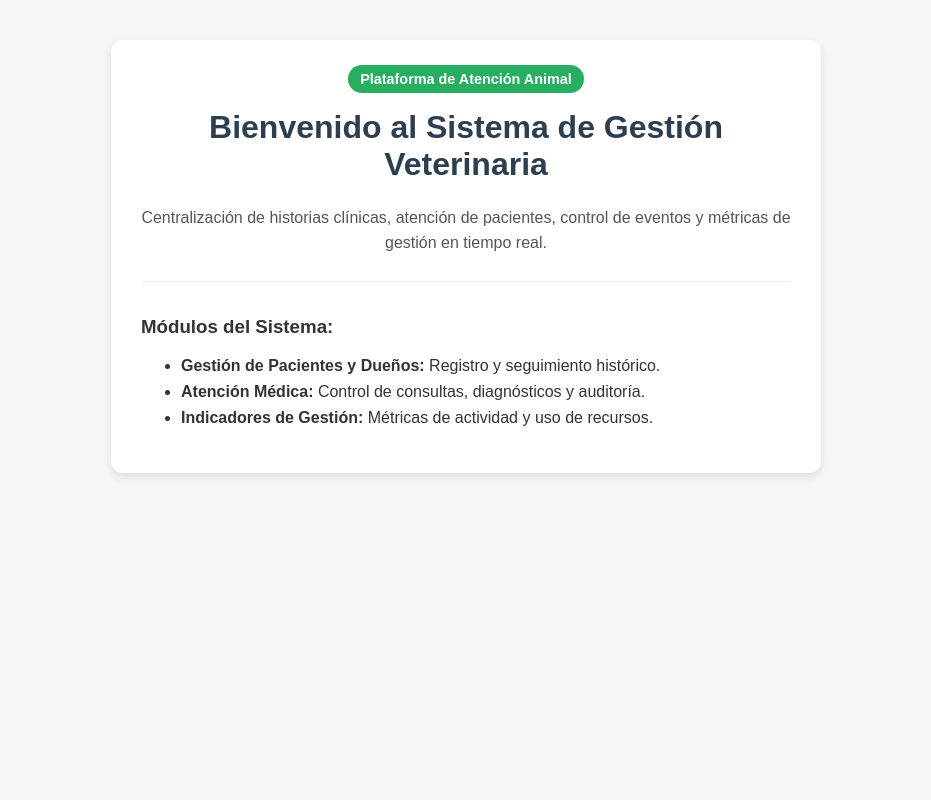
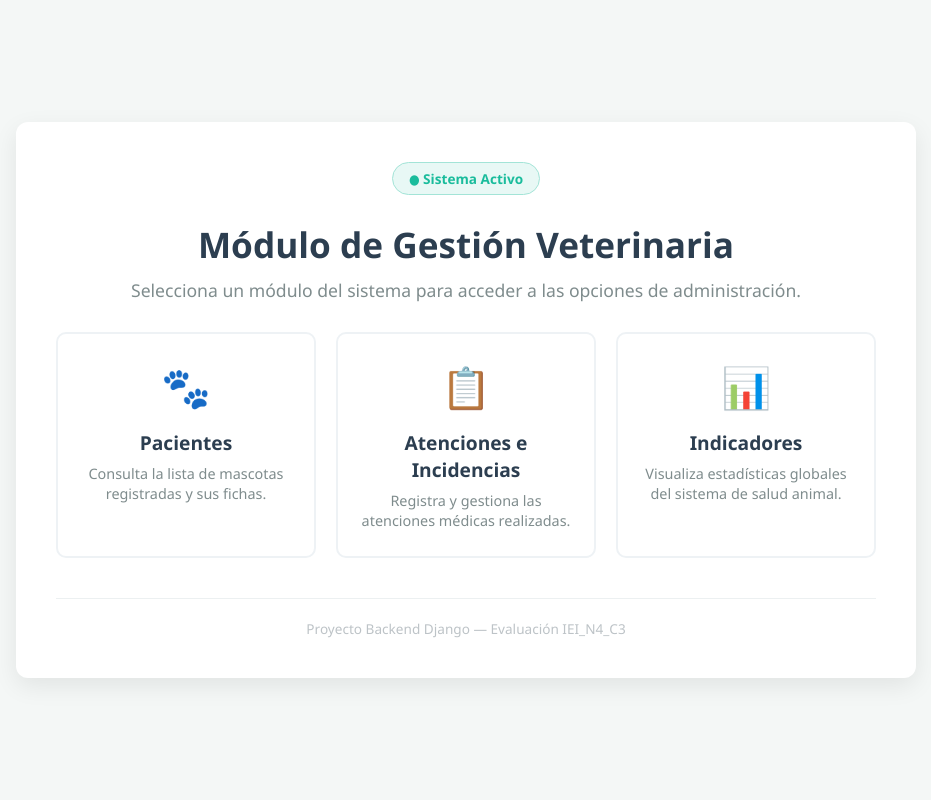
Before and after one commit to ArrayList05/Proyecto-Backend-IEI-N4-C3, a Django app: page / in a window 1280 px wide. Shown: the whole page, without its empty margins (174-1105 px from the left). Run offline with Django 5.2, Linux system fonts and the light colour scheme.

Commit message:
Bienvenida corregida

```diff
--- a/drf/settings.py
+++ b/drf/settings.py
@@ -25,7 +25,7 @@ SECRET_KEY = 'django-insecure-rse-91g&c45)54g+0-q3^_$9@#^dg-g30@*fyur_xo&wk7cg!m
 # SECURITY WARNING: don't run with debug turned on in production!
 DEBUG = True
 
-ALLOWED_HOSTS = ['127.0.0.1', 'localhost', 'localhost:8000']
+ALLOWED_HOSTS = ['127.0.0.1', 'localhost', '*']
 
 
 # Application definition
--- a/incidencias/templates/bienvenida.html
+++ b/incidencias/templates/bienvenida.html
@@ -3,31 +3,145 @@
 <head>
     <meta charset="UTF-8">
     <meta name="viewport" content="width=device-width, initial-scale=1.0">
-    <title>Sistema de Gestión Veterinaria</title>
+    <title>Sistema Veterinario | Inicio</title>
     <style>
-        body { font-family: Arial, sans-serif; background-color: #f4f7f6; margin: 0; padding: 40px; text-align: center; color: #333; }
-        .card { background: white; max-width: 650px; margin: 0 auto; padding: 30px; border-radius: 12px; box-shadow: 0 4px 10px rgba(0,0,0,0.1); }
-        h1 { color: #2c3e50; }
-        p { line-height: 1.6; color: #555; }
-        .badge { background: #27ae60; color: white; padding: 6px 12px; border-radius: 20px; font-weight: bold; font-size: 0.9em; }
-        .features { text-align: left; margin-top: 25px; border-top: 1px solid #eee; padding-top: 15px; }
-        .features li { margin-bottom: 8px; }
+        * {
+            box-sizing: border-box;
+            margin: 0;
+            padding: 0;
+            font-family: 'Segoe UI', Tahoma, Geneva, Verdana, sans-serif;
+        }
+
+        body {
+            background-color: #f4f7f6;
+            color: #333;
+            display: flex;
+            justify-content: center;
+            align-items: center;
+            min-height: 100vh;
+            padding: 20px;
+        }
+
+        .container {
+            max-width: 900px;
+            width: 100%;
+            background: #ffffff;
+            border-radius: 12px;
+            box-shadow: 0 8px 24px rgba(0, 0, 0, 0.08);
+            padding: 40px;
+            text-align: center;
+        }
+
+        .header h1 {
+            color: #2c3e50;
+            font-size: 2.2rem;
+            margin-bottom: 10px;
+        }
+
+        .header p {
+            color: #7f8c8d;
+            font-size: 1.1rem;
+            margin-bottom: 30px;
+        }
+
+        .badge {
+            display: inline-block;
+            background-color: #e8f8f5;
+            color: #1abc9c;
+            padding: 6px 16px;
+            border-radius: 20px;
+            font-size: 0.85rem;
+            font-weight: bold;
+            margin-bottom: 25px;
+            border: 1px solid #a3e4d7;
+        }
+
+        .grid-menu {
+            display: grid;
+            grid-template-columns: repeat(auto-fit, minmax(240px, 1fr));
+            gap: 20px;
+            margin-top: 20px;
+        }
+
+        .card {
+            background: #ffffff;
+            border: 2px solid #eef2f5;
+            border-radius: 10px;
+            padding: 25px 20px;
+            text-decoration: none;
+            color: #333;
+            transition: all 0.3s ease;
+            display: flex;
+            flex-direction: column;
+            align-items: center;
+        }
+
+        .card:hover {
+            transform: translateY(-5px);
+            border-color: #3498db;
+            box-shadow: 0 10px 20px rgba(52, 152, 219, 0.15);
+        }
+
+        .card-icon {
+            font-size: 2.5rem;
+            margin-bottom: 15px;
+        }
+
+        .card-title {
+            font-size: 1.2rem;
+            font-weight: 600;
+            color: #2c3e50;
+            margin-bottom: 8px;
+        }
+
+        .card-desc {
+            font-size: 0.9rem;
+            color: #7f8c8d;
+            line-height: 1.4;
+        }
+
+        .footer {
+            margin-top: 40px;
+            font-size: 0.85rem;
+            color: #bdc3c7;
+            border-top: 1px solid #ecf0f1;
+            padding-top: 20px;
+        }
     </style>
 </head>
 <body>
-    <div class="card">
-        <span class="badge">Plataforma de Atención Animal</span>
-        <h1>Bienvenido al Sistema de Gestión Veterinaria</h1>
-        <p>Centralización de historias clínicas, atención de pacientes, control de eventos y métricas de gestión en tiempo real.</p>
 
-        <div class="features">
-            <h3>Módulos del Sistema:</h3>
-            <ul>
-                <li><strong>Gestión de Pacientes y Dueños:</strong> Registro y seguimiento histórico.</li>
-                <li><strong>Atención Médica:</strong> Control de consultas, diagnósticos y auditoría.</li>
-                <li><strong>Indicadores de Gestión:</strong> Métricas de actividad y uso de recursos.</li>
-            </ul>
+    <div class="container">
+        <div class="header">
+            <span class="badge">● Sistema Activo</span>
+            <h1>Módulo de Gestión Veterinaria</h1>
+            <p>Selecciona un módulo del sistema para acceder a las opciones de administración.</p>
+        </div>
+
+        <div class="grid-menu">
+            <a href="#" class="card">
+                <div class="card-icon">🐾</div>
+                <div class="card-title">Pacientes</div>
+                <div class="card-desc">Consulta la lista de mascotas registradas y sus fichas.</div>
+            </a>
+
+            <a href="#" class="card">
+                <div class="card-icon">📋</div>
+                <div class="card-title">Atenciones e Incidencias</div>
+                <div class="card-desc">Registra y gestiona las atenciones médicas realizadas.</div>
+            </a>
+
+            <a href="#" class="card">
+                <div class="card-icon">📊</div>
+                <div class="card-title">Indicadores</div>
+                <div class="card-desc">Visualiza estadísticas globales del sistema de salud animal.</div>
+            </a>
+        </div>
+
+        <div class="footer">
+            <p>Proyecto Backend Django — Evaluación IEI_N4_C3</p>
         </div>
     </div>
+
 </body>
 </html>
```
